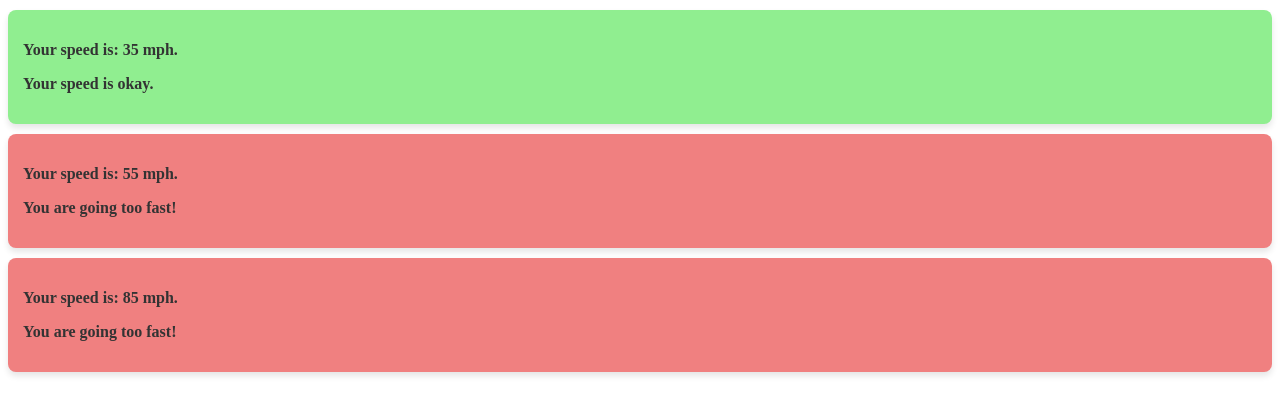
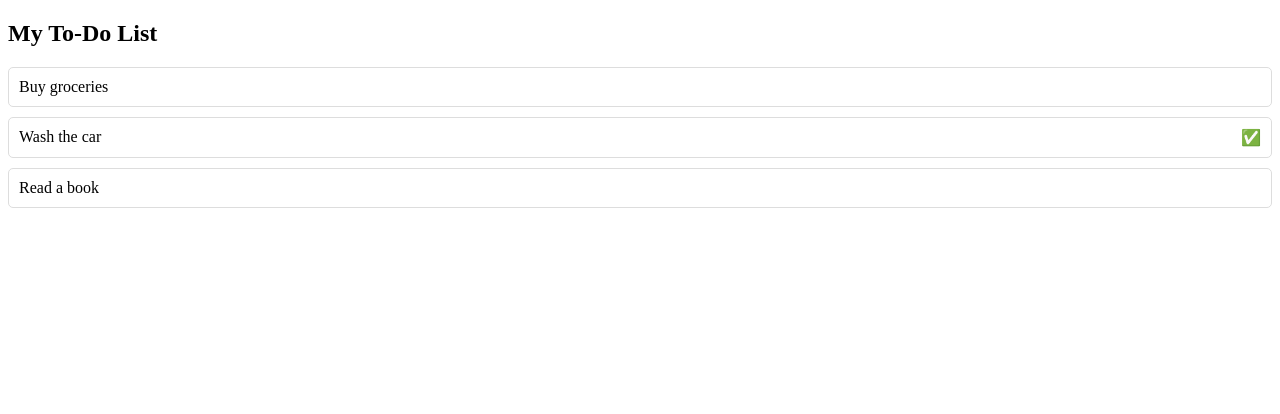
Before and after one commit to genuinelycool/react_project, a React (Vite) app: page / in a window 1280 px wide. Shown: the top 414 px of the page. Built offline with nearby package versions, Linux system fonts and the light colour scheme.

Commit message:
11 - Conditional Rendering 2

```diff
--- a/src/App.jsx
+++ b/src/App.jsx
@@ -1,11 +1,9 @@
-import SpeedMessage from "./components/SpeedMessage";
+import TodoList from "./components/TodoList";
 
-const App = () => (
-  <>
-    <SpeedMessage speed={35} />
-    <SpeedMessage speed={55} />
-    <SpeedMessage speed={85} />
-  </>
-);
+const App = () => {
+  return (
+    <TodoList />
+  )
+}
 
 export default App;
--- a/src/components/SpeedMessage.jsx
+++ /dev/null
@@ -1,33 +0,0 @@
-const SpeedMessage = ({ speed }) => {
-  const speedLimit = 50;
-
-  const message = speed <= speedLimit ? (
-    <p>Your speed is okay.</p>
-  ): (
-    <p>You are going too fast!</p>
-  );
-
-  const backgroundColor = speed <= speedLimit
-    ? "#90ee90"
-    : "#f08080";
-
-  const messageStyle = {
-    backgroundColor,
-    color: "#333",
-    padding: "15px",
-    margin: "10px 0",
-    borderRadius: "8px",
-    fontWeight: "bold",
-    tetAlign: "center",
-    boxShadow: "0 4px 6px rgba(0, 0, 0, 0.1)"
-  };
-
-  return (
-    <div style={messageStyle}>
-      <p>Your speed is: {speed} mph.</p>
-      {message}
-    </div>
-  );
-};
-
-export default SpeedMessage;
--- /dev/null
+++ b/src/components/TodoItem.jsx
@@ -0,0 +1,21 @@
+const TodoItem = ({ description, finished }) => {
+  const listItemStyle = {
+    border: '1px solid #ddd',
+    margin: '10px 0',
+    padding: '10px',
+    borderRadius: '5px',
+    display: 'flex',
+    justifyContent: 'space-between',
+    alignItems: 'center',
+  };
+
+  return (
+    <li style={listItemStyle}>
+      {/* {description}{finished ? (<span> ✅</span>) : null}*/}
+      {/* {description}{finished && (<span> ✅</span>)}*/}
+      {description}{finished && <span> ✅</span>}
+    </li>
+  );
+};
+
+export default TodoItem;
--- /dev/null
+++ b/src/components/TodoList.jsx
@@ -0,0 +1,21 @@
+import TodoItem from "./TodoItem";
+
+const TodoList = () => {
+  const listStyle = {
+    listStyleType: 'none',
+    padding: 0,
+  };
+
+  return (
+    <div>
+      <h2>My To-Do List</h2>
+      <ul style={listStyle}>
+        <TodoItem description="Buy groceries" finished={false} />
+        <TodoItem description="Wash the car" finished={true} />
+        <TodoItem description="Read a book" finished={false} />
+      </ul>
+    </div>
+  );
+};
+
+export default TodoList;
```
